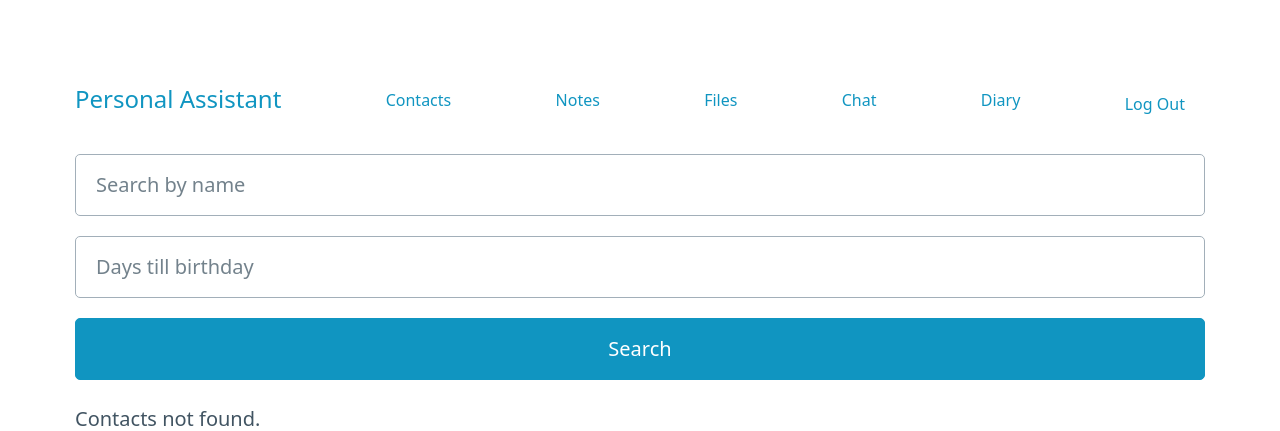
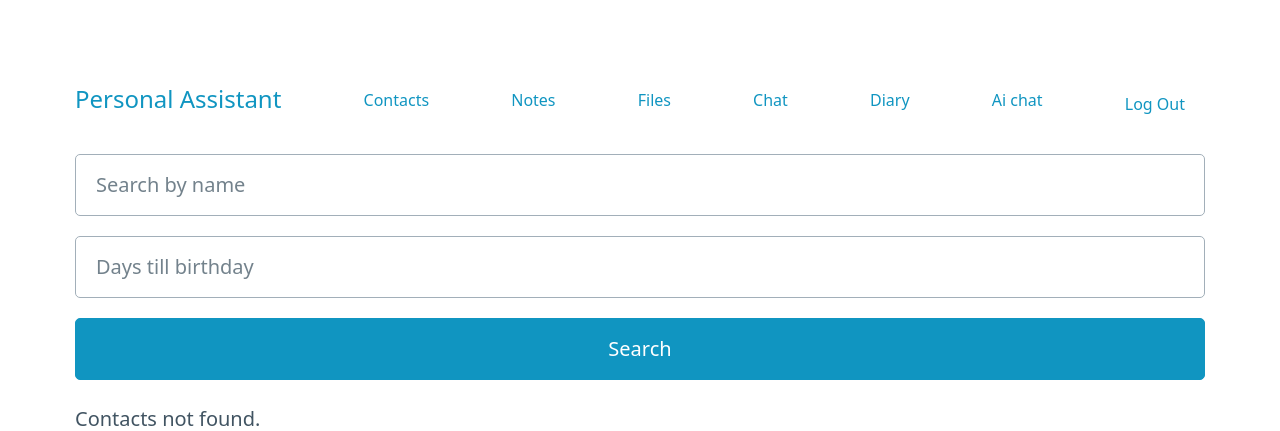
Before and after one commit to IlyaDudelzak/group7-python-project, a Django app: page /contacts/ in a window 1280 px wide. Shown: the top 431 px of the page. Run offline with Django 5.2, Linux system fonts and the light colour scheme; the visitor is signed in with stand-in values (Sample User, id 1); data that the repository does not hold is empty; parts of the project's set-up code (start-up, migrations or seed data) failed here and were passed over.

Commit message:
Add chat URL route and link to base template for AI chat feature

```diff
--- a/personal_assistant/personal_assistant/urls.py
+++ b/personal_assistant/personal_assistant/urls.py
@@ -26,4 +26,5 @@ urlpatterns = [
     # path('news/', include('personal_assistant.news.urls')),
     path('users/', include('personal_assistant.users.urls')),
     path('notes/', include('personal_assistant.notes.urls')),
+    path('chat/', include('personal_assistant.chat.urls')),
 ]
--- a/personal_assistant/templates/base.html
+++ b/personal_assistant/templates/base.html
@@ -45,6 +45,11 @@
 
             {% endif %}
 
+             <li style="padding-top:0px; padding-bottom:0px">
+                <a class="" href="/chat" style="text-decoration: none; font-size: 16px;">Ai chat</a>
+
+            </li>
+
             <li style="padding-top:0px; padding-bottom:0px">
                 <ul>
                     {% if not user.is_authenticated %}
```
